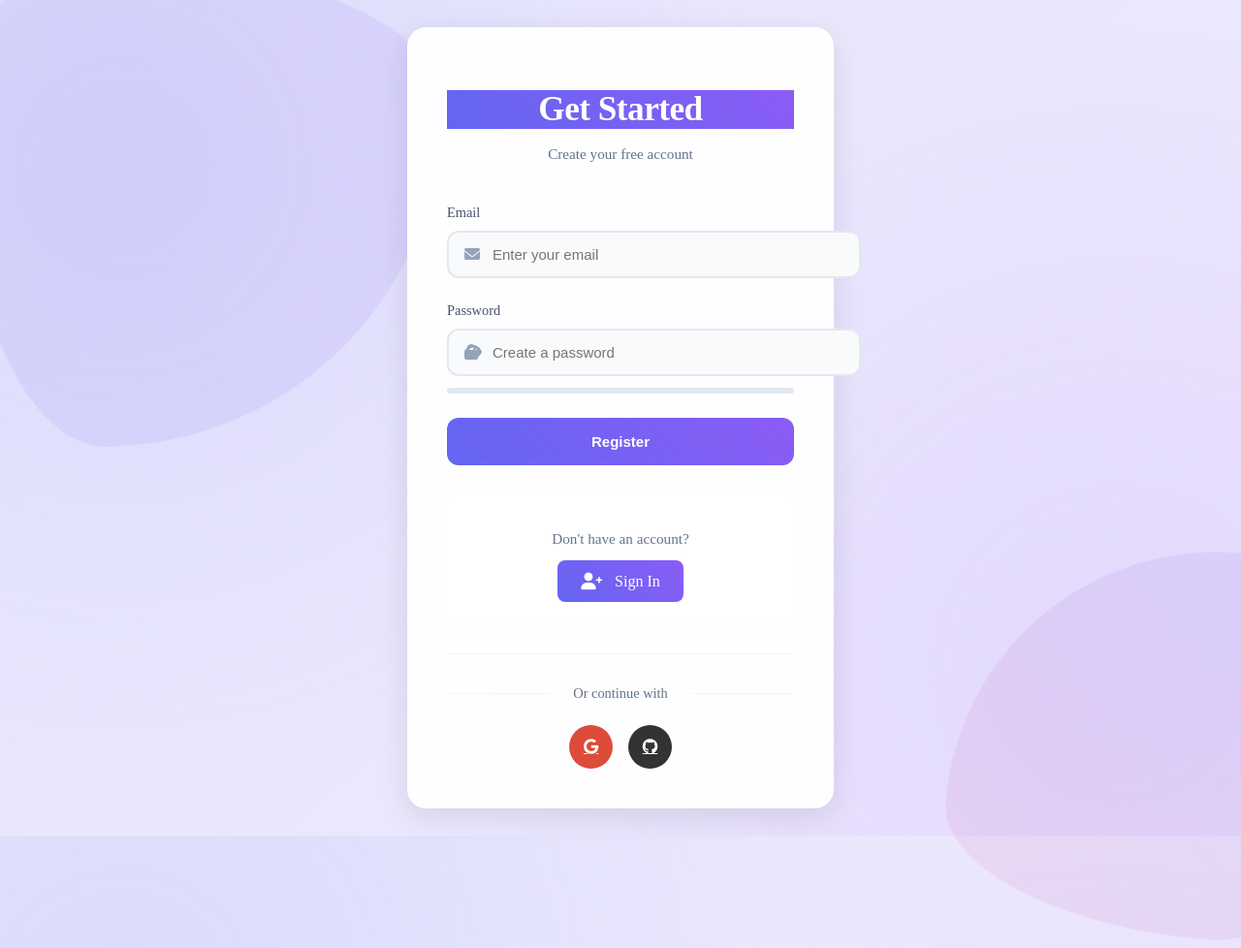
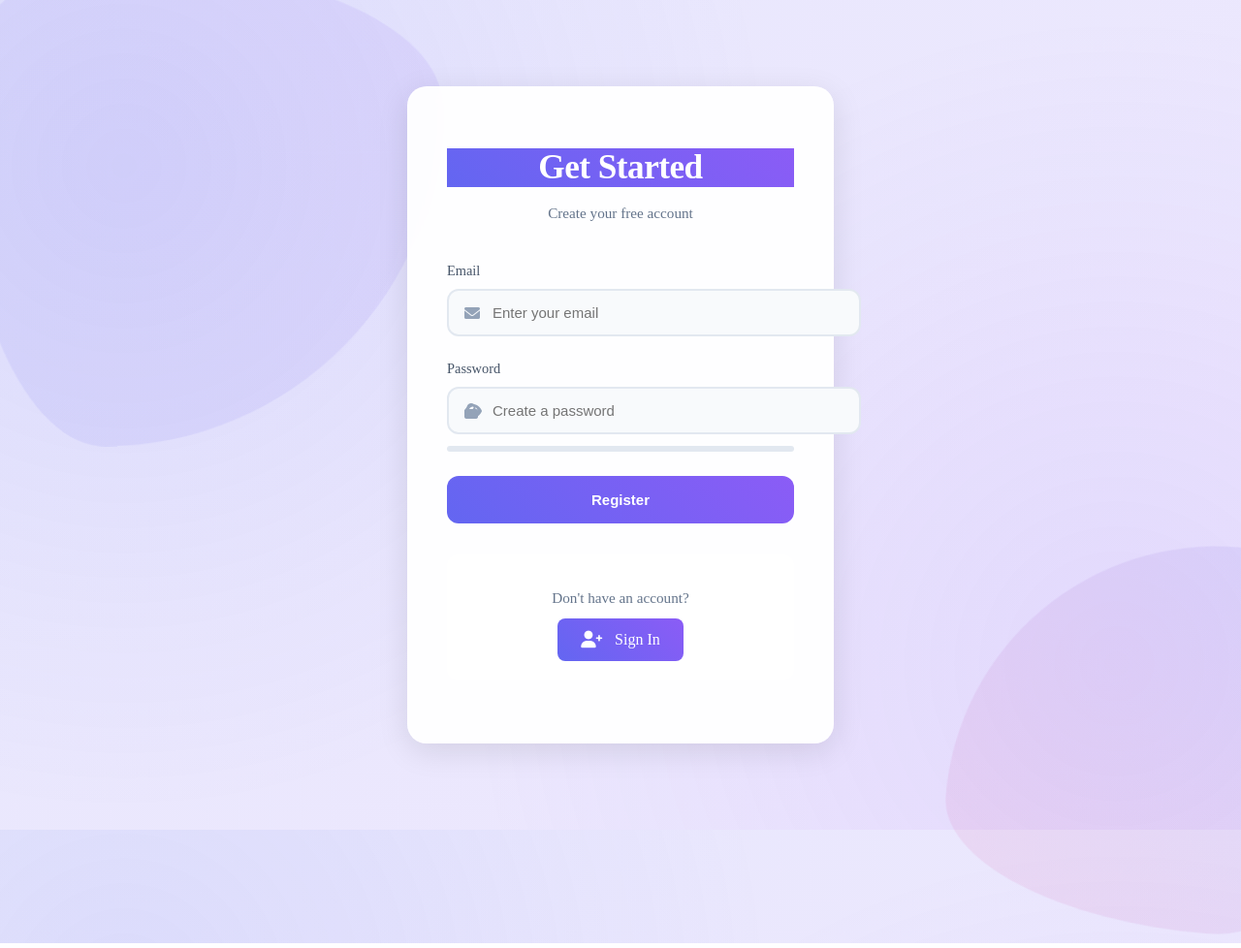
Before and after one commit to sumit007-ui/To-Do-Webapp, a Flask app: page /register in a window 1280 px wide; the page is wider, and only the part inside the window is pictured. Shown: that part at 97% size. Run offline with Flask 3, Linux system fonts and the light colour scheme.

Commit message:
Remove social authentication options from login and register pages

```diff
--- a/templates/register.html
+++ b/templates/register.html
@@ -69,17 +69,6 @@
                         <span>Sign In</span>
                     </a>
                 </div>
-                <div class="social-auth">
-                    <span>Or continue with</span>
-                    <div class="social-icons">
-                        <a href="#" class="social-icon google">
-                            <i class="fab fa-google"></i>
-                        </a>
-                        <a href="#" class="social-icon github">
-                            <i class="fab fa-github"></i>
-                        </a>
-                    </div>
-                </div>
             </div>
         </div>
     </div>
```
Also changed, not shown: templates/login.html (+0 -12 lines), todo.db.
